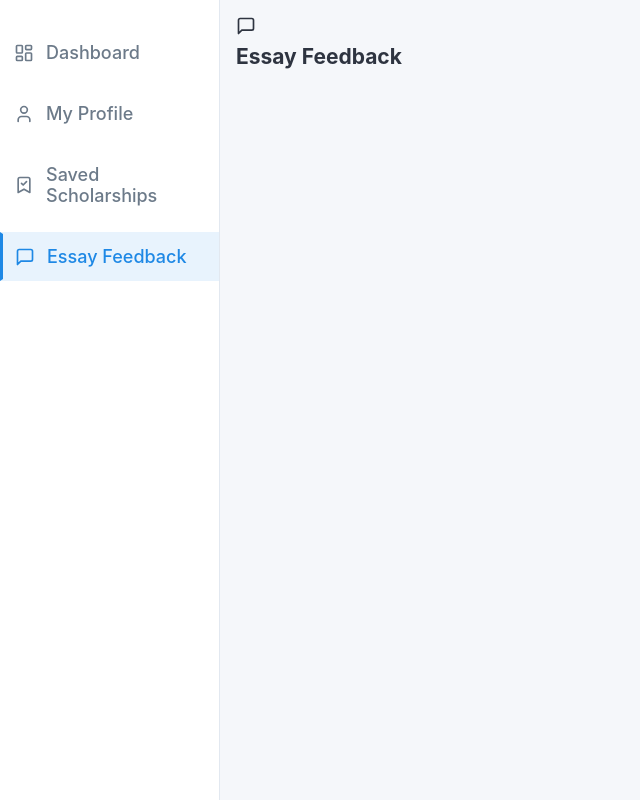
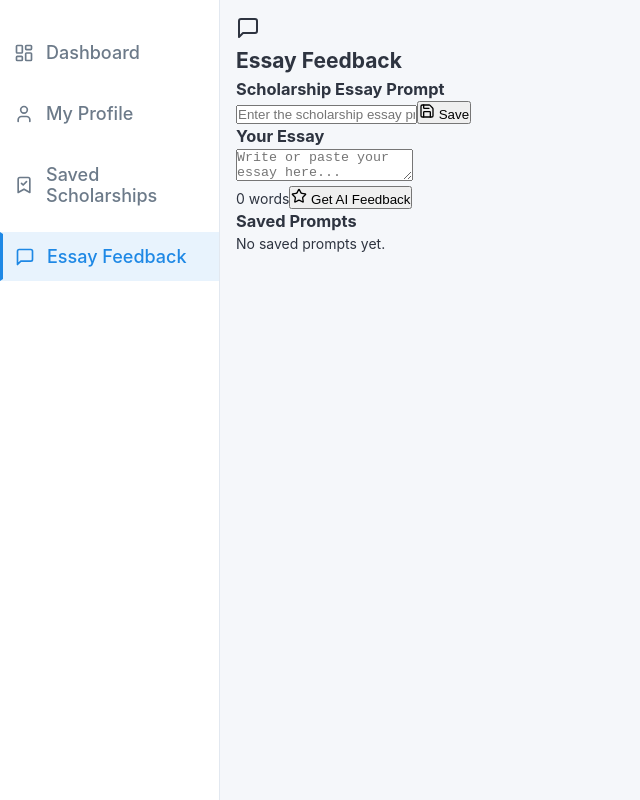
Before and after one commit to lucasberio/ViaScholar, a React (Vite) app: page / in a window 1280 px wide. Both pictures are taken after a click on the button "Essay Feedback". Shown: the whole page, without its empty margins (0-640 px from the left). Built offline with nearby package versions, Linux system fonts and the light colour scheme.

Commit message:
jsx for essay feedback finished except AI integrat

```diff
--- a/src/pages/EssayFeedback.jsx
+++ b/src/pages/EssayFeedback.jsx
@@ -1,14 +1,98 @@
-import React from 'react';
+import React, { useState } from 'react';
+import { MessageSquare, Save, Star, Trash2 } from 'lucide-react';
 import './EssayFeedback.css';
-import { MessageSquare } from 'lucide-react';
 
 export default function EssayFeedback() {
+  const [prompt, setPrompt] = useState('');
+  const [savedPrompts, setSavedPrompts] = useState([]);
+  const [essay, setEssay] = useState('');
+
+  // saving prompt + essay together
+  const savePrompt = () => {
+    const trimmed = prompt.trim(); // remove whitespace
+    if (!trimmed) return;
+    setSavedPrompts(prev => [
+      { prompt: trimmed, essay, id: Date.now() },
+      ...prev
+    ]);
+  };
+
+  // delete prompt
+  const deletePrompt = (id) => {
+    setSavedPrompts(prev => prev.filter(p => p.id !== id));
+  };
+
+  // get ai feedback somehow
+  const requestFeedback = () => {
+    console.log('Ask AI for feedback on:', { prompt, essay });
+  };
+
+  // get word count
+  const wordCount = essay.trim() ? essay.trim().split(/\s+/).length : 0;
+
   return (
     <div className="essay-feedback page">
-      <header className='essay-header'>
-        <MessageSquare size={20} />
+      <header className="essay-header">
+        <MessageSquare size={24} />
         <h2>Essay Feedback</h2>
-    </header>
+      </header>
+
+      <section className="prompt-card">
+        <h3>Scholarship Essay Prompt</h3>
+        <div className="prompt-control">
+          <input
+            type="text"
+            placeholder="Enter the scholarship essay prompt or question..."
+            value={prompt}
+            onChange={e => setPrompt(e.target.value)}
+          />
+          <button className="save" onClick={savePrompt}>
+            <Save size={16} /> Save
+          </button>
+        </div>
+      </section>
+
+      <section className="essay-card">
+        <h3>Your Essay</h3>
+        <textarea
+          placeholder="Write or paste your essay here..."
+          value={essay}
+          onChange={e => setEssay(e.target.value)}
+        />
+        <div className="essay-footer">
+          <span className="word-count">{wordCount} words</span>
+          <button className="request-feedback" onClick={requestFeedback}>
+            <Star size={16} /> Get AI Feedback
+          </button>
+        </div>
+      </section>
+
+      <section className="saved-prompts">
+        <h3>Saved Prompts</h3>
+        {savedPrompts.length === 0 ? (
+          <p className="empty-message">No saved prompts yet.</p>    // no prompts yet
+        ) : (
+          <ul> {/*unordered list*/}
+            {savedPrompts.map(p => (    // map the saved prompts
+              <li key={p.id} className="saved-item">
+                <div className="prompt-text">
+                  <p>Prompt:</p> {p.prompt}<br/>
+                  <p>Essay Excerpt:</p>{' '}
+                  {/* limit length of preview essay */}
+                  {p.essay ? `${p.essay.slice(0, 80)}…` : <p>(no essay)</p>}
+                </div>
+                <button
+                  className="delete"
+                  onClick={() => deletePrompt(p.id)}
+                  title="Delete this prompt"
+                >
+                  <Trash2 size={16} />
+                </button>
+              </li>
+            ))}
+          </ul>
+        )}
+      </section>
     </div>
   );
 }
```
